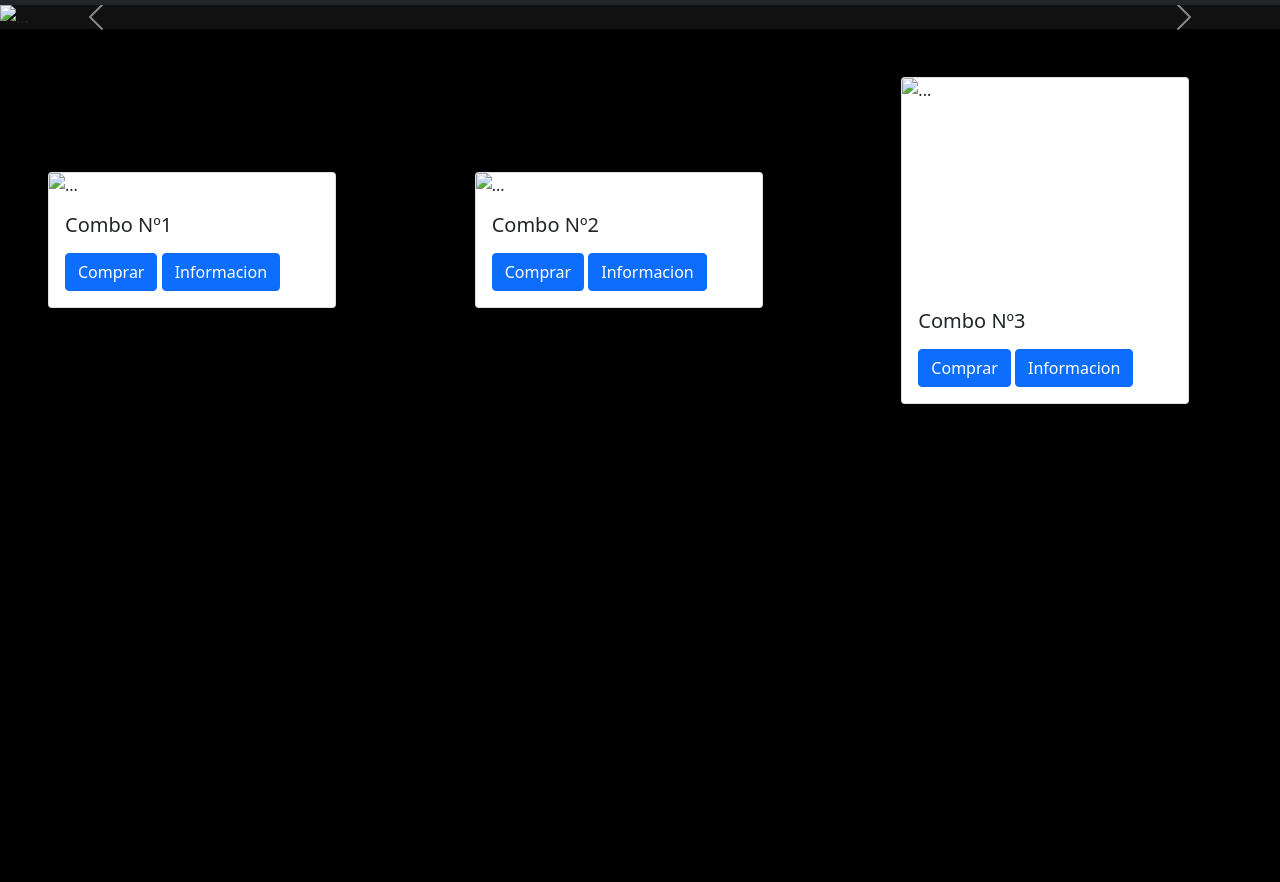
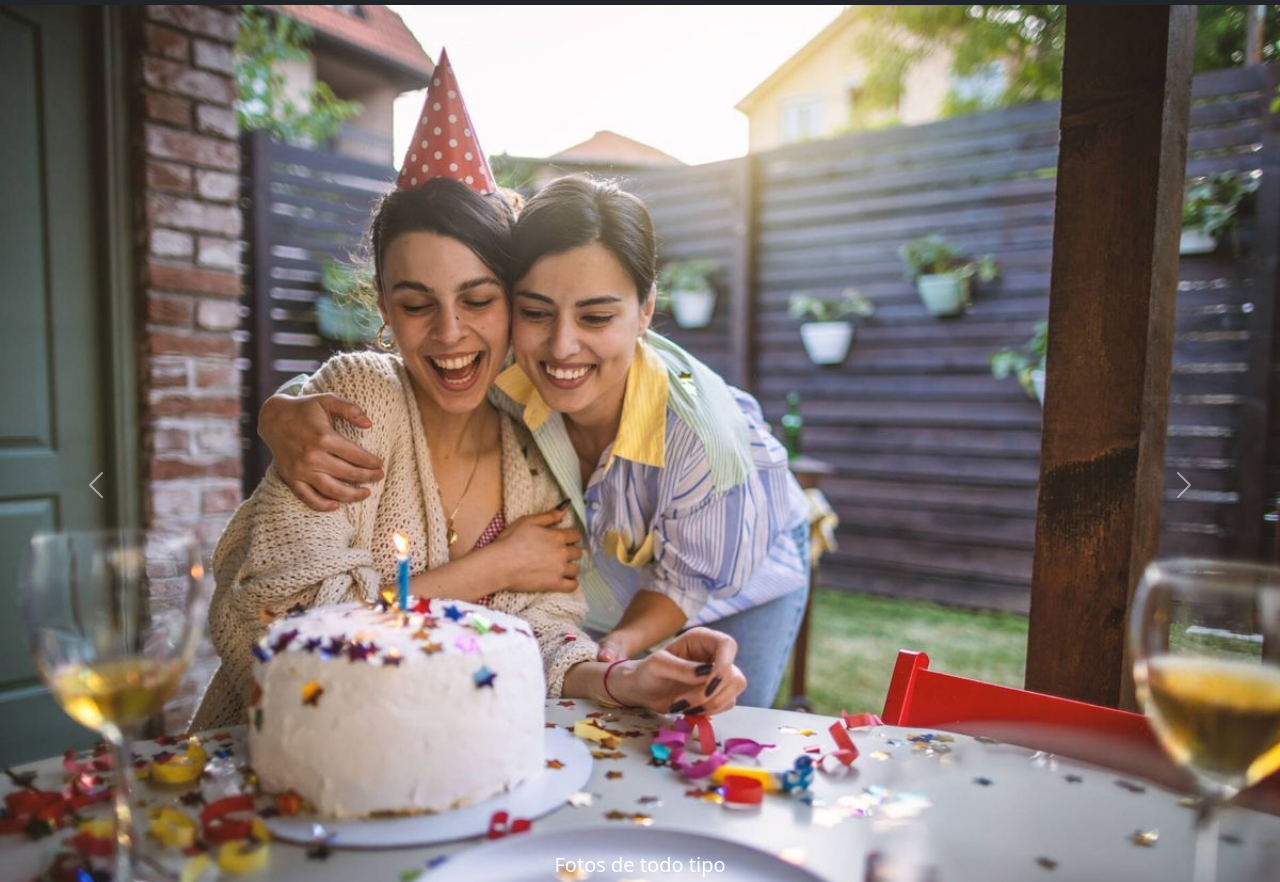
Before and after one commit to SKTds12/tienda, a plain HTML site: page 2cumpleaños.html in a window 1280 px wide. Shown: the part 51-933 px from the top of the page. Drawn offline with nearby package versions, Linux system fonts and the light colour scheme; the site is published under a folder, as on GitHub Pages, so addresses that start at the root find nothing.

Commit message:
Update 2cumpleaños.html

```diff
--- a/2cumpleaños.html
+++ b/2cumpleaños.html
@@ -76,21 +76,21 @@
                 </div>
                 <div class="carousel-inner">
                   <div class="carousel-item active">
-                    <img src="/img/cl1.jpg" class="d-block w-100" alt="...">
+                    <img src="img/cl1.jpg" class="d-block w-100" alt="...">
                     <div class="carousel-caption d-none d-md-block">
                       <h5>Fotos de todo tipo</h5>
                       <p>LLagamos donde usted nos diga.</p>
                     </div>
                   </div>
                   <div class="carousel-item">
-                    <img src="/img/cl2.jpg" class="d-block w-100" alt="..." height="810">
+                    <img src="img/cl2.jpg" class="d-block w-100" alt="..." height="810">
                     <div class="carousel-caption d-none d-md-block">
                       <h5>Contamos con distintas maquinas</h5>
                       <p>Contamos con todo tipo de camaras.</p>
                     </div>
                   </div>
                   <div class="carousel-item">
-                    <img src="/img/cl3.jpg" class="d-block w-100" alt="..." height="810">
+                    <img src="img/cl3.jpg" class="d-block w-100" alt="..." height="810">
                     <div class="carousel-caption d-none d-md-block">
                       <h5>Con personal con experiencia</h5>
                       <p>con distinto personal para cada evento.</p>
@@ -110,7 +110,7 @@
                 <div class="row justify-content-center align-items-center ">
                   <div class="col m-10 p-5">
                     <div class="card" style="width: 18rem;" >
-                      <img src="/img/cl1.jpg" class="card-img-top" alt="..." >
+                      <img src="img/cl1.jpg" class="card-img-top" alt="..." >
                         <div class="card-body">
                           <h5 class="card-title">Combo Nº1</h5>
                             <p class="card-text"></p>
@@ -126,7 +126,7 @@
                                       una filmacion de 1 hora donde usted decida.<br>
                                       imagenes de 720px.<br>
                                     </p>
-                                    <img src="/img/baners.jpg" alt="..." height="100" width="2000">
+                                    <img src="img/baners.jpg" alt="..." height="100" width="2000">
                                   </div>
                                 </div>
                         </div>
@@ -134,7 +134,7 @@
                     </div>
                     <div class="col m-10 p-5">
                         <div class="card" style="width: 18rem;">
-                            <img src="/img/cl2.jpg" class="card-img-top" alt="..." >
+                            <img src="img/cl2.jpg" class="card-img-top" alt="..." >
                             <div class="card-body">
                               <h5 class="card-title">Combo Nº2</h5>
                               <p class="card-text"></p>
@@ -150,7 +150,7 @@
                                       una filmacion de 1 hora donde usted decida.<br>
                                       imagenes de 720px.<br>
                                     </p>
-                                    <img src="/img/baners.jpg" alt="..." height="200" width="3000">
+                                    <img src="img/baners.jpg" alt="..." height="200" width="3000">
                                   </div>
                                 </div>
                             </div>
@@ -158,7 +158,7 @@
                     </div>
                     <div class="col m-10 p-5" >
                         <div class="card" style="width: 18rem;">
-                            <img src="/img/cl3.jpg" height="214" width="285" class="img-fluid card-img-top" alt="..." style="height: 286; width: 198.66;"  >
+                            <img src="img/cl3.jpg" height="214" width="285" class="img-fluid card-img-top" alt="..." style="height: 286; width: 198.66;"  >
                             <div class="card-body">
                               <h5 class="card-title">Combo Nº3</h5>
                               <p class="card-text"></p>
@@ -174,7 +174,7 @@
                                       una filmacion de 1 hora donde usted decida.<br>
                                       imagenes de 720px.<br>
                                     </p>
-                                    <img src="/img/baners.jpg" alt="..." height="200" width="3000">
+                                    <img src="img/baners.jpg" alt="..." height="200" width="3000">
                                   </div>
                                 </div>
                             </div>
@@ -186,16 +186,16 @@
         <center>
             <section class="container-fluid" id="sec1">
               <div class="galeria">
-                <img src="/img/cumple1.jpg" alt="">
-                <img src="/img/cumple2.jpg" alt="">
-                <img src="/img/cumple3.jpg" alt="">
-                <img src="/img/cumple4.jpg" alt="">
-                <img src="/img/cumple5.jpg" alt="">
-                <img src="/img/cumple6.jpg" alt="">
-                <img src="/img/cumple7.jpg" alt="">
-                <img src="/img/cumple8.jpg" alt="">
-                <img src="/img/cumple9.jpg" alt="">
-                <img src="/img/cumple1.jpg" alt="">
+                <img src="img/cumple1.jpg" alt="">
+                <img src="img/cumple2.jpg" alt="">
+                <img src="img/cumple3.jpg" alt="">
+                <img src="img/cumple4.jpg" alt="">
+                <img src="img/cumple5.jpg" alt="">
+                <img src="img/cumple6.jpg" alt="">
+                <img src="img/cumple7.jpg" alt="">
+                <img src="img/cumple8.jpg" alt="">
+                <img src="img/cumple9.jpg" alt="">
+                <img src="img/cumple1.jpg" alt="">
               </div>
             </section>
             </center>
```
